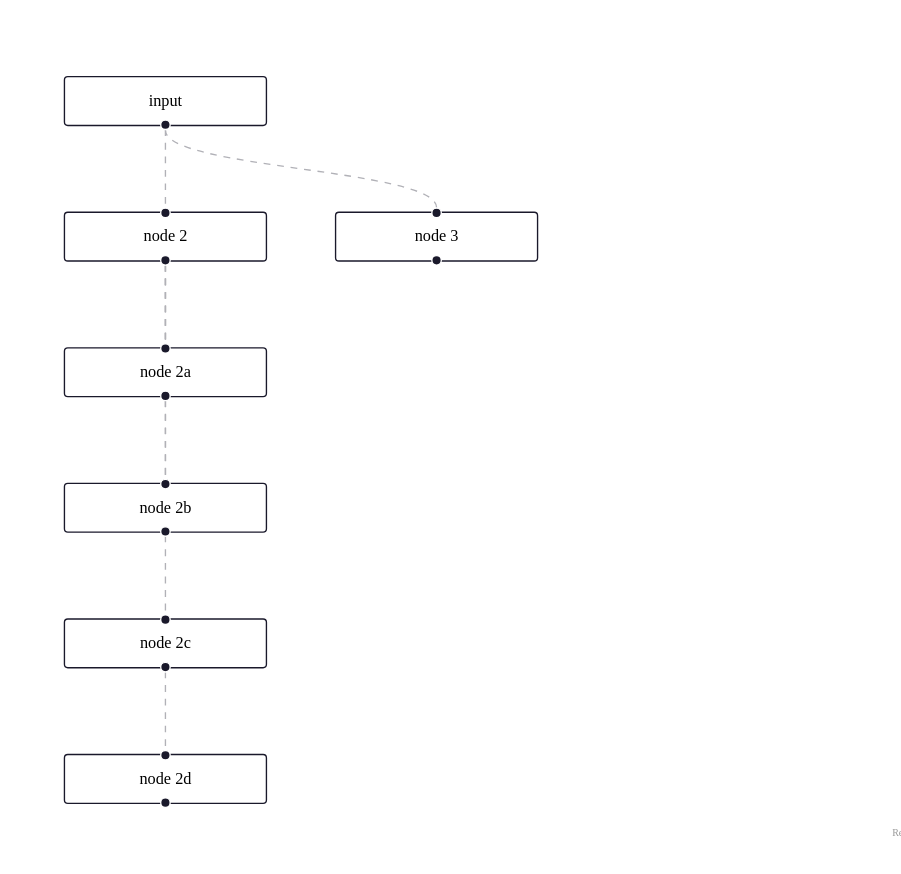
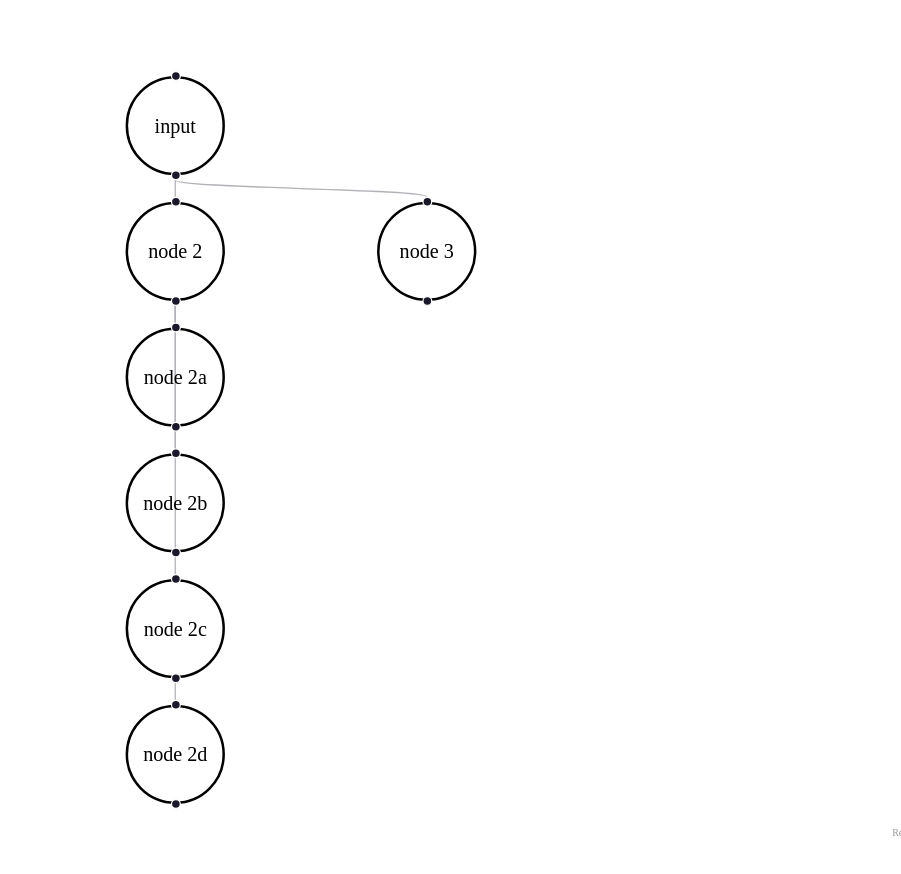
Before and after one commit to Airony/alphabeta-visualizer, a React (Vite) app: page / in a window 1280 px wide. Shown: the top 874 px of the page, without its empty margins (379-1280 px from the left). Built offline with nearby package versions, Linux system fonts and the light colour scheme.

Commit message:
WIP: custom node

```diff
--- a/src/App.tsx
+++ b/src/App.tsx
@@ -15,6 +15,8 @@ import {
 } from "@xyflow/react";
 import { initialEdges, initialNodes } from "./nodes-edges";
 import { useCallback, useEffect, useRef } from "react";
+import NodeComp from "./components/NodeComp/NodeComp";
+const nodeTypes = { custom: NodeComp };
 
 const getLayoutedElements = (nodes: Node[], edges: Edge[]) => {
   const g = new Dagre.graphlib.Graph().setDefaultEdgeLabel(() => ({}));
@@ -86,6 +88,7 @@ function App() {
         fitView
         nodesDraggable={false}
         edgesReconnectable={false}
+        nodeTypes={nodeTypes}
       ></ReactFlow>
     </div>
   );
--- /dev/null
+++ b/src/components/NodeComp/NodeComp.tsx
@@ -0,0 +1,21 @@
+import { Handle, Position } from "@xyflow/react";
+import "./nodecomp.css";
+
+export interface UINodeData {
+  label: string;
+  highlighted?: boolean;
+}
+
+interface NodeCompProps {
+  data: UINodeData;
+}
+
+export default function NodeComp({ data }: NodeCompProps) {
+  return (
+    <div className="node-comp">
+      {data.label}
+      <Handle type="target" position={Position.Top} />
+      <Handle type="source" position={Position.Bottom} />
+    </div>
+  );
+}
--- /dev/null
+++ b/src/components/NodeComp/nodecomp.css
@@ -0,0 +1,9 @@
+.node-comp {
+  width: 75px;
+  height: 75px;
+  border-radius: 99vw;
+  border: 2px solid black;
+  display: flex;
+  align-items: center;
+  justify-content: center;
+}
--- a/src/nodes-edges.ts
+++ b/src/nodes-edges.ts
@@ -3,47 +3,53 @@ import type { Edge, Node } from "@xyflow/react";
 export const initialNodes: Node[] = [
   {
     id: "1",
-    type: "input",
     data: { label: "input" },
     position: { x: 0, y: 0 },
+    type: "custom",
   },
   {
     id: "2",
     data: { label: "node 2" },
     position: { x: 0, y: 100 },
+    type: "custom",
   },
   {
     id: "2a",
     data: { label: "node 2a" },
     position: { x: 0, y: 200 },
+    type: "custom",
   },
   {
     id: "2b",
     data: { label: "node 2b" },
     position: { x: 0, y: 300 },
+    type: "custom",
   },
   {
     id: "2c",
     data: { label: "node 2c" },
     position: { x: 0, y: 400 },
+    type: "custom",
   },
   {
     id: "2d",
     data: { label: "node 2d" },
     position: { x: 0, y: 500 },
+    type: "custom",
   },
   {
     id: "3",
     data: { label: "node 3" },
     position: { x: 200, y: 100 },
+    type: "custom",
   },
 ];
 
 export const initialEdges: Edge[] = [
-  { id: "e12", source: "1", target: "2", animated: true },
-  { id: "e13", source: "1", target: "3", animated: true },
-  { id: "e22a", source: "2", target: "2a", animated: true },
-  { id: "e22b", source: "2", target: "2b", animated: true },
-  { id: "e22c", source: "2", target: "2c", animated: true },
-  { id: "e2c2d", source: "2c", target: "2d", animated: true },
+  { id: "e12", source: "1", target: "2" },
+  { id: "e13", source: "1", target: "3" },
+  { id: "e22a", source: "2", target: "2a" },
+  { id: "e22b", source: "2", target: "2b" },
+  { id: "e22c", source: "2", target: "2c" },
+  { id: "e2c2d", source: "2c", target: "2d" },
 ];
```
Also changed, not shown: src/NodeComp.tsx (deleted, +0 -21 lines).
